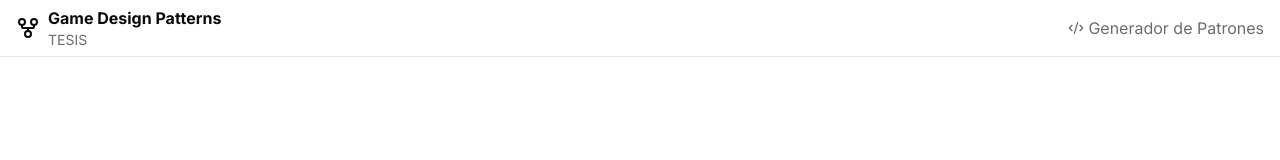
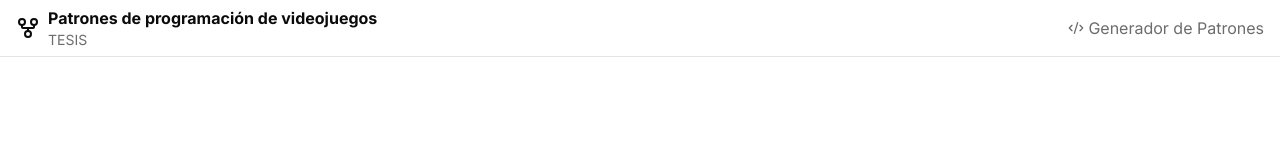
Before and after one commit to agusstingalvan/design-patterns-platform, a Next.js app: page / in a window 1280 px wide. Shown: the top 160 px of the page. Built offline with nearby package versions, Linux system fonts and the light colour scheme.

Commit message:
fix(ui): update header text to Spanish for clarity

```diff
--- a/components/site-header.tsx
+++ b/components/site-header.tsx
@@ -23,7 +23,7 @@ export function SiteHeader() {
             <GitFork className="h-6 w-6" />
             <div className="flex flex-col ">
               <span className="hidden font-bold sm:inline-block">
-                Game Design Patterns
+                Patrones de programación de videojuegos
               </span>
               <span className="text-sm text-foreground/60">TESIS</span>
             </div>
```
